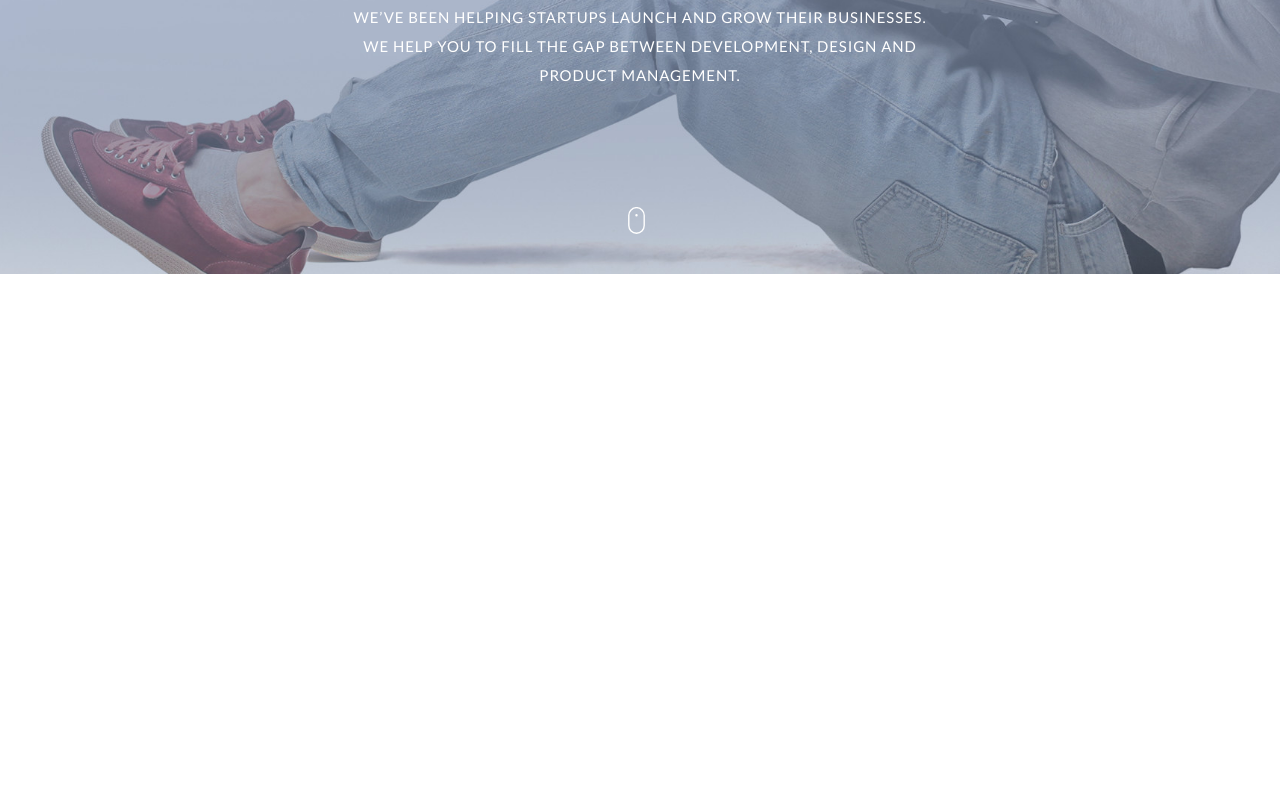
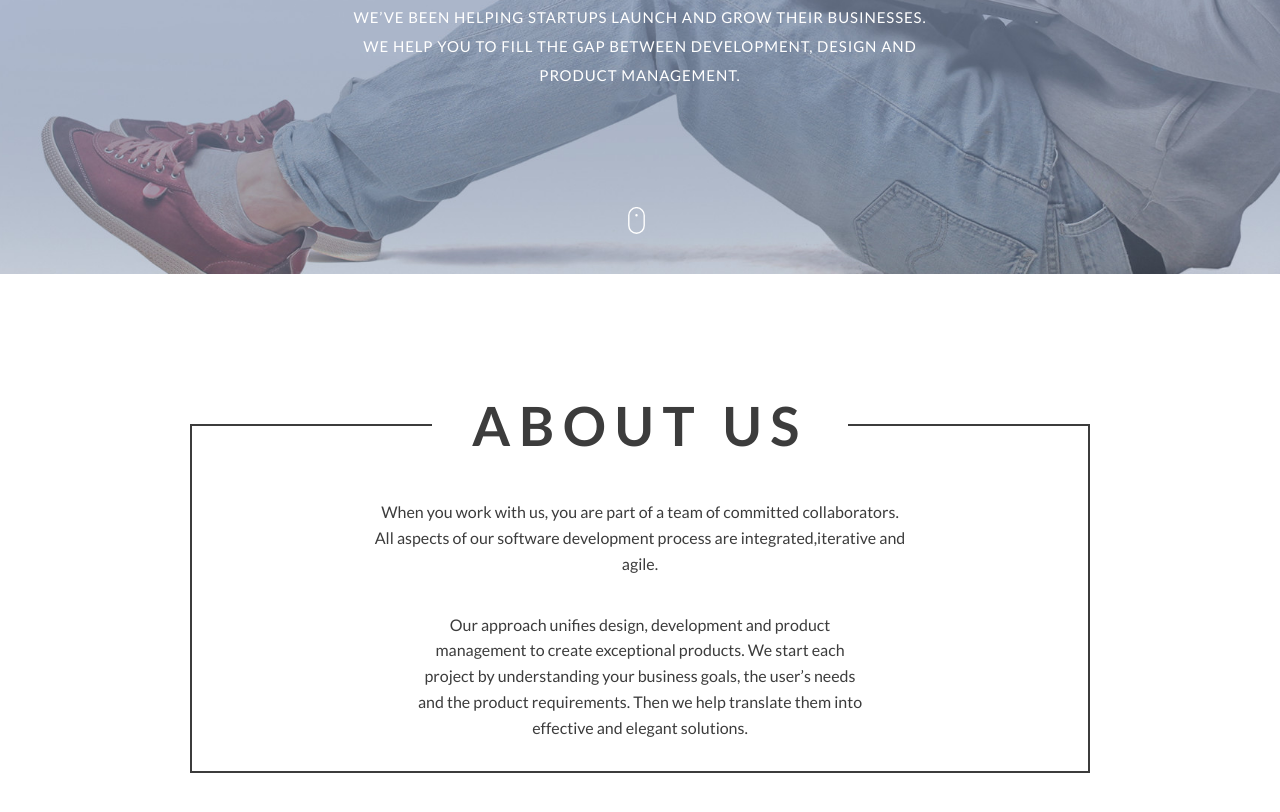
Before and after one commit to sevaslavik/lesson-11.04.2019, a plain HTML site: page index.html in a window 1280 px wide. Shown: the part 526-1338 px from the top of the page. Before the commit the page ends 800 px from the top, so only its background shows below. Drawn offline with Linux system fonts and the light colour scheme; files whose address does not match are found by name.

Commit message:
just a litle

```diff
--- a/index.html
+++ b/index.html
@@ -31,9 +31,22 @@
    <!--about-->
    <section id="about" class="section-box">
        <div class="grid">
-
+            <div class="section-box__conteiner">
+                <h2 class="section-box__title">ABOUT US</h2>
+                <p class="section-box__deskription">
+                    When you work with us, you are part of a team of committed  collaborators.<br>
+                    All aspects of our software development process are integrated,iterative and<br> agile.
+                </p>
+                <p class="section-box__deskription section-box__deskription--top">
+                    Our approach unifies design, development and
+                    product management to create exceptional products.
+                    We start each project by understanding your business goals,
+                    the user’s needs and the product requirements.
+                    Then we help translate them into effective and elegant solutions.
+                </p>
+            </div>
        </div>
    </section>
-    <!--end-->
+    <!--end about-->
 </body>
 </html>
--- a/scss/common/_typografy.scss
+++ b/scss/common/_typografy.scss
@@ -4,6 +4,5 @@ h1{
 }
 
 h2{
-    font-size: 34px;
     @include page-title(34px);
 }
--- /dev/null
+++ b/scss/parts/_section-box.scss
@@ -0,0 +1,55 @@
+//section-box
+
+.section-box {
+    text-align: center;
+
+
+    &__conteiner {
+        position: relative;
+        border: 2px solid $color-base;
+        border-top: none;
+    }
+
+    &__title {
+        position: absolute;
+        top: -31px;
+        left: 0;
+        display: inline-block;
+
+    }
+
+    &__title::before,
+    &__title::after{
+        content: '';
+        display: inline-block;
+        width: 240px;
+        height: 2px;
+        margin-bottom: 20px;
+        background-color: $color-base;
+    }
+
+    &__title::before{
+        content: '';
+        margin-right: 40px;
+    }
+
+    &__title::after{
+        margin-left: 40px;
+    }
+
+    &__deskription {
+        padding-top: 75px;
+        padding-left: 174px;
+        padding-right: 174px;
+        line-height: 25.86px;
+        font-size: 16px;
+
+        &--top{
+            padding-top: 35px;
+            padding-right: 225px;
+            padding-bottom: 30px;
+            padding-left: 225px;
+
+        }
+    }
+}
--- a/scss/style.scss
+++ b/scss/style.scss
@@ -5,3 +5,4 @@
 @import "common/typografy";
 @import "common/general";
 @import "parts/_hero";
+@import "parts/section-box";
```
Also changed, not shown: css/style.css, 1 other file.
